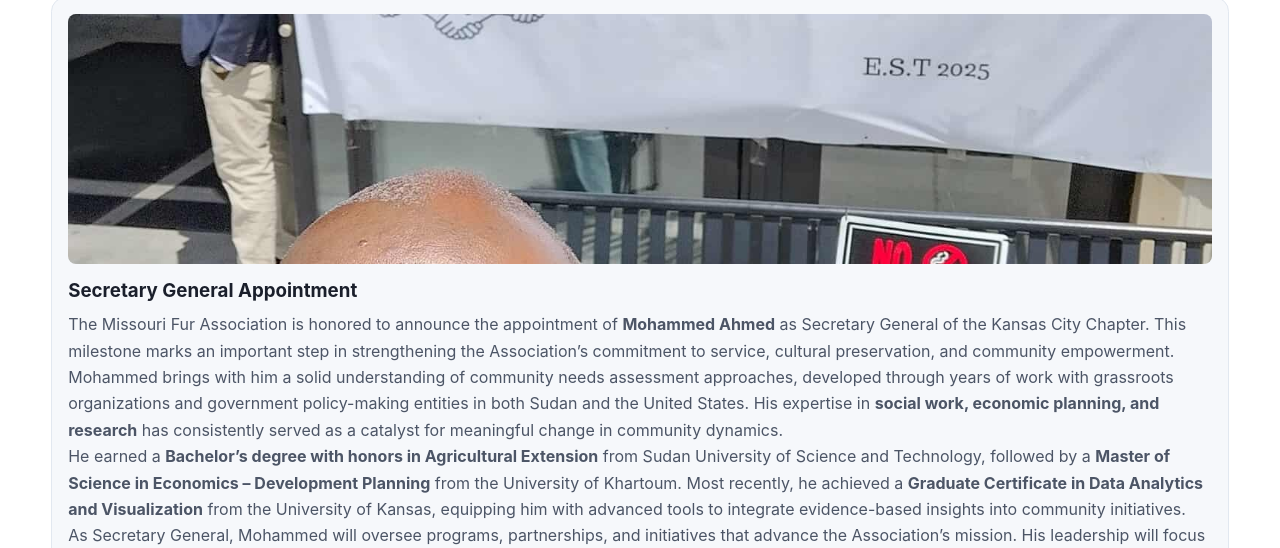
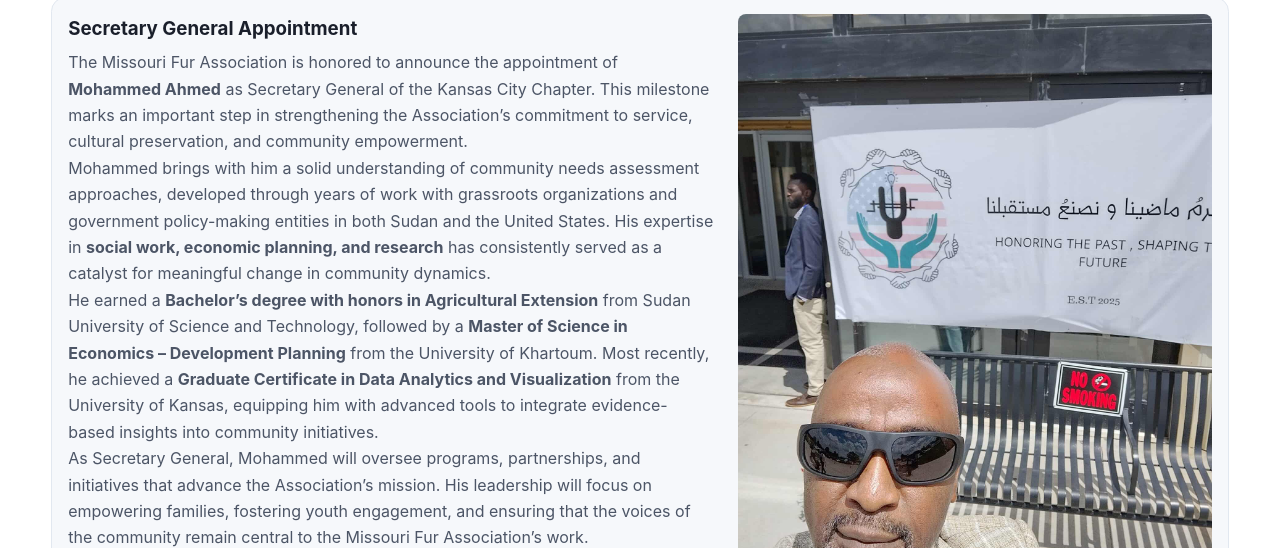
Before and after one commit to missourifur/association, a plain HTML site: page news.html in a window 1280 px wide. Shown: the part 192-740 px from the top of the page. Drawn offline with Linux system fonts and the light colour scheme.

Commit message:
Update news.html

```diff
--- a/news.html
+++ b/news.html
@@ -54,9 +54,10 @@
 
 <section class="section">
   <h1>News</h1>
-  <article class="card" style="grid-column:span 12">
-  <img src="assets/secretary-general.jpg" alt="Mohammed Ahmed appointed Secretary General" class="card-img">
+ <article class="card" style="grid-column:span 12; display:flex; gap:1.5rem; align-items:flex-start; flex-wrap:wrap;">
 
+  <!-- Left side: news content -->
+  <div style="flex:1 1 55%; min-width:300px;">
     <h3>Secretary General Appointment</h3>
     <p>The Missouri Fur Association is honored to announce the appointment of <strong>Mohammed Ahmed</strong> as Secretary General of the Kansas City Chapter. This milestone marks an important step in strengthening the Association’s commitment to service, cultural preservation, and community empowerment.</p>
 
@@ -71,7 +72,14 @@
     <p>The Missouri Fur Association welcomes Mohammed into this role with great confidence and looks forward to the positive impact his vision and leadership will bring.</p>
 
     <p><em>Posted: Sept 1, 2025</em></p>
+  </div>
+
+  <!-- Right side: image -->
+  <div style="flex:1 1 40%; min-width:250px;">
+    <img src="assets/secretary-general.jpg" alt="Mohammed Ahmed appointed Secretary General" width="1536" height="2048" style="max-width:100%; height:auto; border-radius:.5rem;">
+  </div>
 </article>
+
 
   <article class="card" style="grid-column:span 12"><h3>Call for Volunteers</h3><p>We’re seeking volunteers to support upcoming cultural and youth programs. Reach out via the contact page.</p><p><em>Posted: Aug 25, 2025</em></p></article>
 </section>
```
Lines whose indentation alone changed are shown as unchanged.
